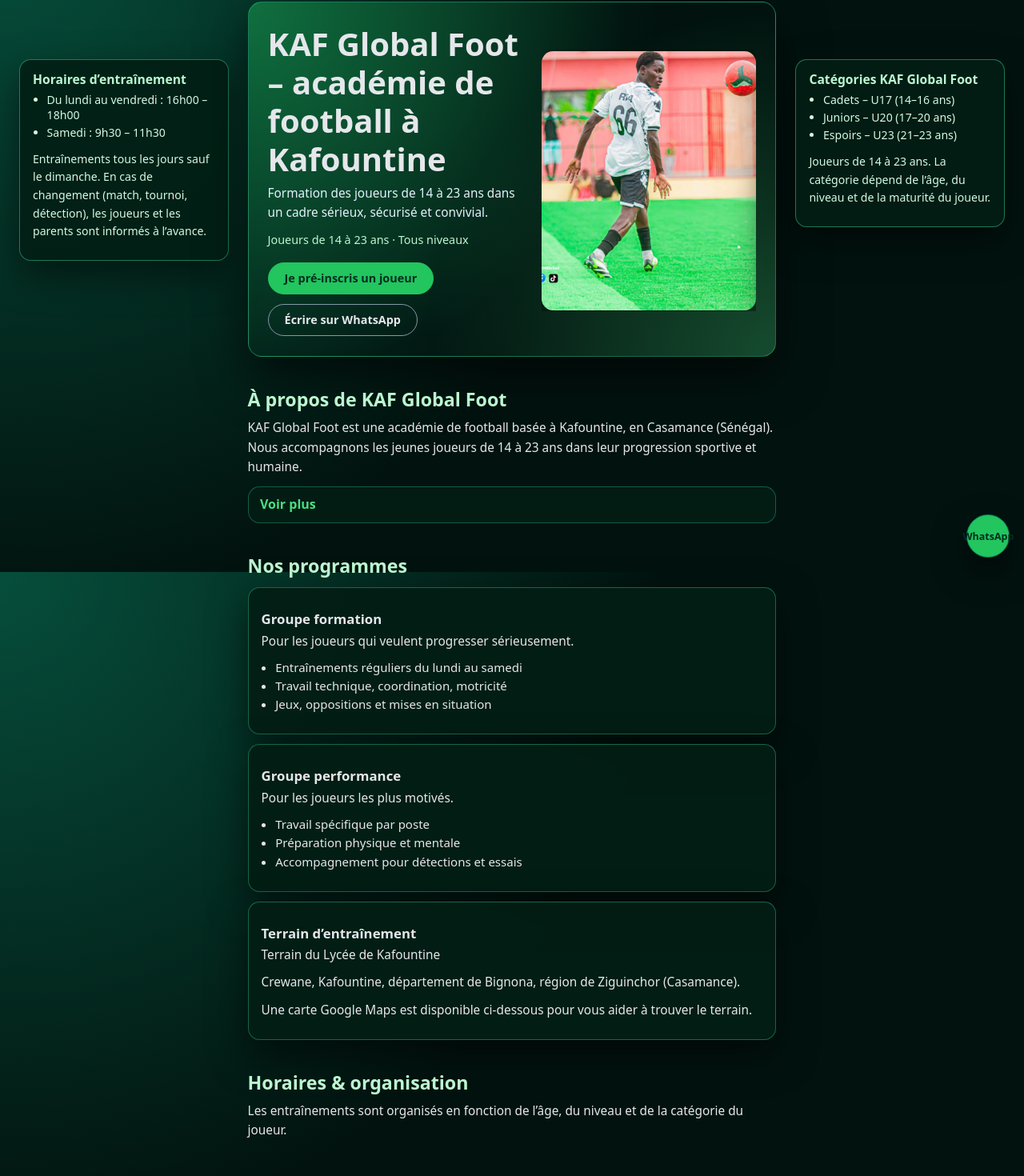
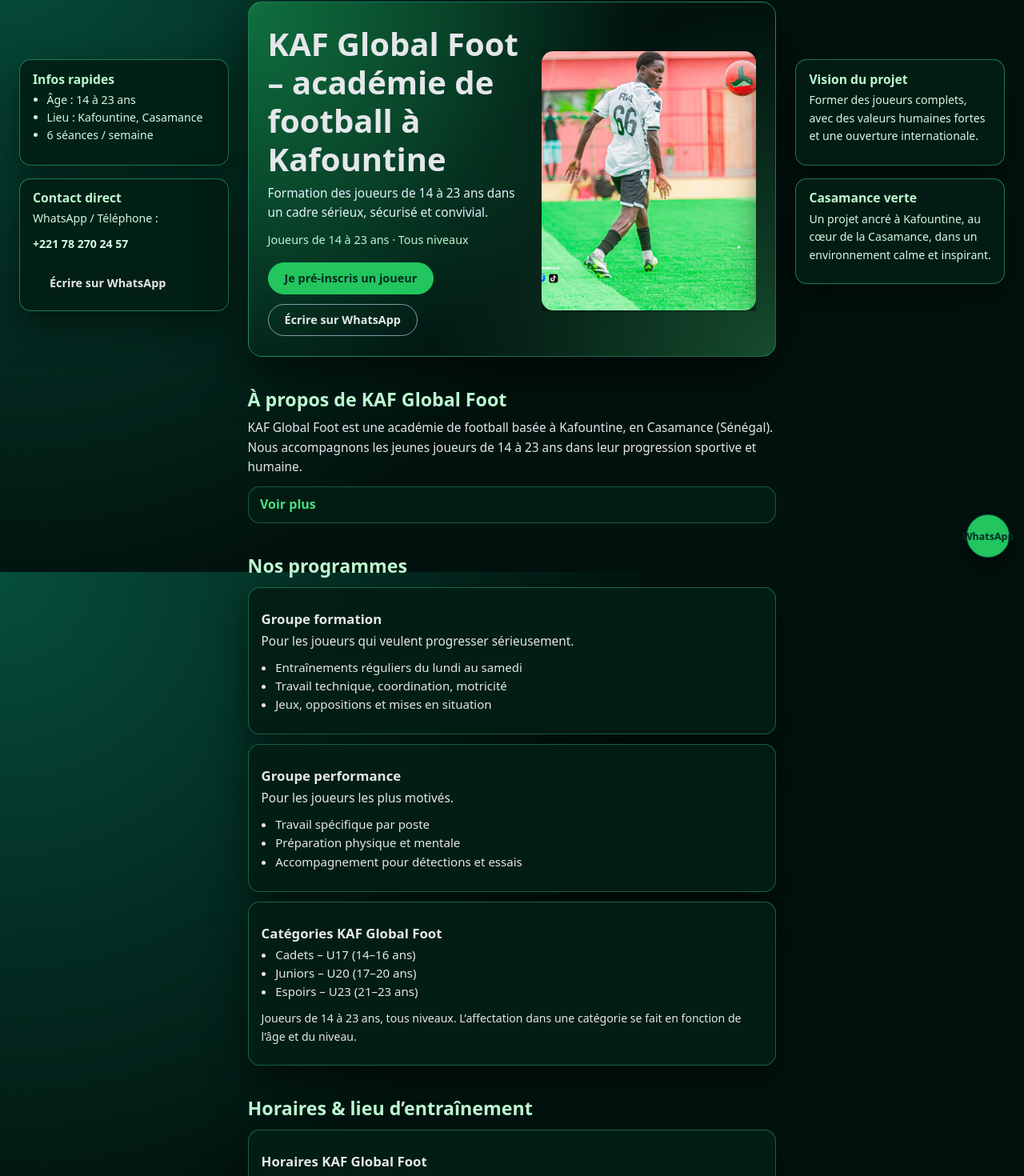
Before and after one commit to meliusmum-sketch/KAF-GLOBAL-FOOT, a Next.js app: page / in a window 1280 px wide. Shown: the part 85-1555 px from the top of the page at 80% size. Built offline with nearby package versions, Linux system fonts and the light colour scheme.

Commit message:
Update index.js

```diff
--- a/pages/index.js
+++ b/pages/index.js
@@ -28,19 +28,28 @@ export default function Home() {
 
       {/* LAYOUT 3 COLONNES SUR GRAND ÉCRAN */}
       <div className="layout-shell">
-        {/* COLONNE GAUCHE – HORAIRES D’ENTRAÎNEMENT */}
+        {/* COLONNE GAUCHE – RUBRIQUES */}
         <aside className="layout-rail layout-rail-left">
           <div className="rail-card">
-            <h3>Horaires d’entraînement</h3>
+            <h3>Infos rapides</h3>
             <ul>
-              <li>Du lundi au vendredi : 16h00 – 18h00</li>
-              <li>Samedi : 9h30 – 11h30</li>
+              <li>Âge : 14 à 23 ans</li>
+              <li>Lieu : Kafountine, Casamance</li>
+              <li>6 séances / semaine</li>
             </ul>
-            <p className="meta-line">
-              Entraînements tous les jours sauf le dimanche. En cas de changement
-              (match, tournoi, détection), les joueurs et les parents sont
-              informés à l’avance.
-            </p>
+          </div>
+          <div className="rail-card">
+            <h3>Contact direct</h3>
+            <p>WhatsApp / Téléphone :</p>
+            <p className="rail-strong">+221 78 270 24 57</p>
+            <a
+              href="https://wa.me/221782702457"
+              className="btn btn-rail"
+              target="_blank"
+              rel="noopener noreferrer"
+            >
+              Écrire sur WhatsApp
+            </a>
           </div>
         </aside>
 
@@ -136,7 +145,7 @@ export default function Home() {
             </details>
           </section>
 
-          {/* PROGRAMMES – VERSION SIMPLE */}
+          {/* PROGRAMMES – VERSION SIMPLE (COMME AVANT) */}
           <section id="programmes" className="section">
             <h2>Nos programmes</h2>
 
@@ -161,6 +170,38 @@ export default function Home() {
             </div>
 
             <div className="card">
+              <h3>Catégories KAF Global Foot</h3>
+              <ul>
+                <li>Cadets – U17 (14–16 ans)</li>
+                <li>Juniors – U20 (17–20 ans)</li>
+                <li>Espoirs – U23 (21–23 ans)</li>
+              </ul>
+              <p className="meta-line">
+                Joueurs de 14 à 23 ans, tous niveaux. L’affectation dans une
+                catégorie se fait en fonction de l’âge et du niveau.
+              </p>
+            </div>
+          </section>
+
+          {/* HORAIRES – VERSION SIMPLE (COMME AVANT) */}
+          <section id="horaires" className="section">
+            <h2>Horaires &amp; lieu d’entraînement</h2>
+
+            <div className="card">
+              <h3>Horaires KAF Global Foot</h3>
+              <ul>
+                <li>Du lundi au vendredi : 16h00 – 18h00</li>
+                <li>Samedi : 9h30 – 11h30</li>
+              </ul>
+              <p>
+                Entraînements tous les jours sauf le dimanche. Les horaires
+                peuvent légèrement varier en fonction du planning et des
+                compétitions. En cas de changement, les joueurs et les parents
+                sont informés à l’avance.
+              </p>
+            </div>
+
+            <div className="card">
               <h3>Terrain d’entraînement</h3>
               <p>Terrain du Lycée de Kafountine</p>
               <p>
@@ -172,15 +213,6 @@ export default function Home() {
                 à trouver le terrain.
               </p>
             </div>
-          </section>
-
-          {/* HORAIRES – (la partie détaillée reste ici si tu veux) */}
-          <section id="horaires" className="section">
-            <h2>Horaires &amp; organisation</h2>
-            <p>
-              Les entraînements sont organisés en fonction de l’âge, du niveau
-              et de la catégorie du joueur.
-            </p>
           </section>
 
           {/* PHOTOS */}
@@ -251,24 +283,26 @@ export default function Home() {
           </footer>
         </div>
 
-        {/* COLONNE DROITE – CATÉGORIES */}
+        {/* COLONNE DROITE – RUBRIQUES */}
         <aside className="layout-rail layout-rail-right">
           <div className="rail-card">
-            <h3>Catégories KAF Global Foot</h3>
-            <ul>
-              <li>Cadets – U17 (14–16 ans)</li>
-              <li>Juniors – U20 (17–20 ans)</li>
-              <li>Espoirs – U23 (21–23 ans)</li>
-            </ul>
-            <p className="meta-line">
-              Joueurs de 14 à 23 ans. La catégorie dépend de l’âge, du niveau et
-              de la maturité du joueur.
+            <h3>Vision du projet</h3>
+            <p>
+              Former des joueurs complets, avec des valeurs humaines fortes et
+              une ouverture internationale.
+            </p>
+          </div>
+          <div className="rail-card">
+            <h3>Casamance verte</h3>
+            <p>
+              Un projet ancré à Kafountine, au cœur de la Casamance, dans un
+              environnement calme et inspirant.
             </p>
           </div>
         </aside>
       </div>
 
-      {/* BOUTON WHATSAPP FLOTTANT */}
+      {/* BOUTON WHATSAPP FLOTTANT (toujours visible) */}
       <a
         href="https://wa.me/221782702457"
         className="whatsapp-float"
```
